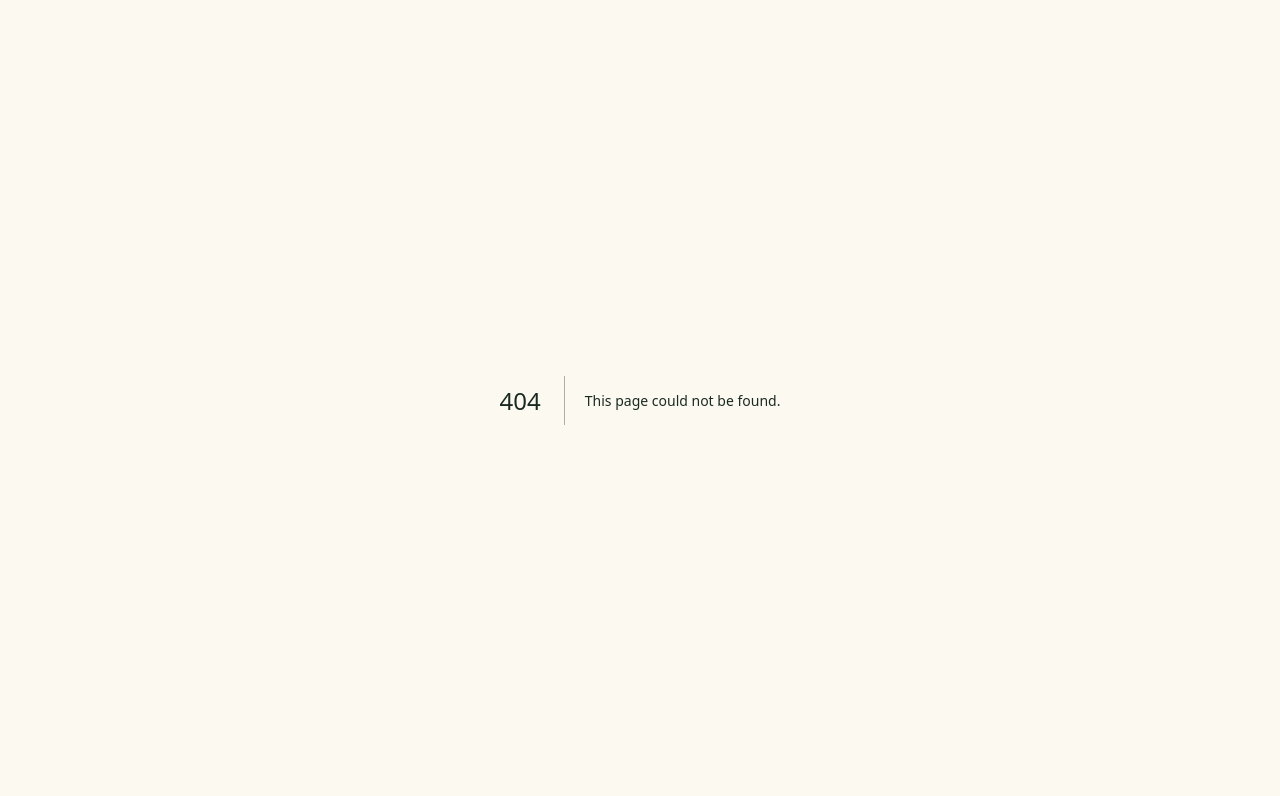
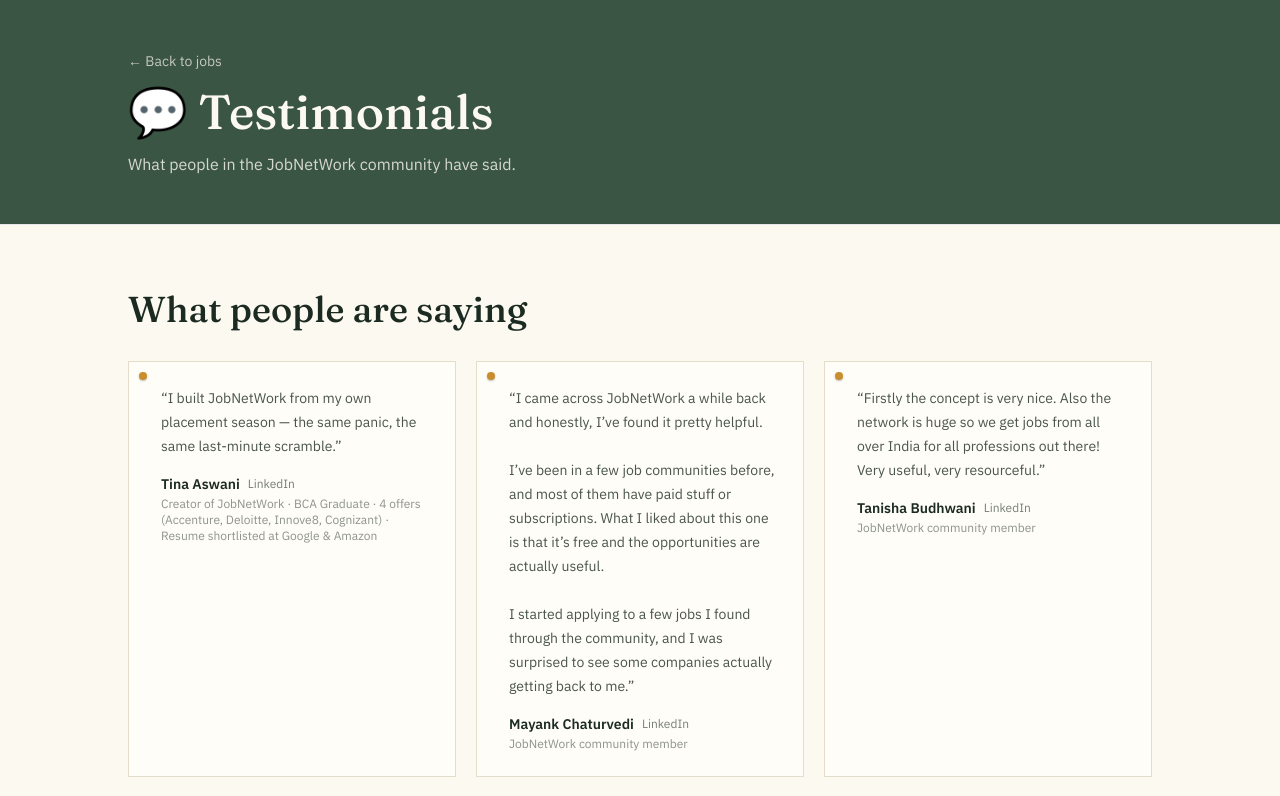
Before and after one commit to tinaaswanii/JobNetWork, a Next.js app: page /testimonials in a window 1280 px wide. Before the commit this address had no page. Shown: the top 796 px of the page. Built offline with nearby package versions, Linux system fonts and the light colour scheme.

Commit message:
Create page.tsx

```diff
--- /dev/null
+++ b/app/testimonials/page.tsx
@@ -0,0 +1,34 @@
+import type { Metadata } from "next";
+import Link from "next/link";
+import Testimonials from "@/components/Testimonials";
+
+const SITE_URL = "https://job-net-work.vercel.app";
+
+export const metadata: Metadata = {
+  title: "Testimonials — What the JobNetWork Community Says",
+  description:
+    "Feedback from students and freshers who use the JobNetWork community and Prep Trek.",
+  alternates: { canonical: `${SITE_URL}/testimonials` },
+};
+
+export default function TestimonialsPage() {
+  return (
+    <main className="min-h-screen bg-paper">
+      <header className="bg-board px-6 py-12 text-paper md:px-12">
+        <div className="mx-auto max-w-5xl">
+          <Link href="/" className="text-sm text-paper/70 hover:text-paper">
+            ← Back to jobs
+          </Link>
+          <h1 className="mt-4 font-display text-4xl md:text-5xl">
+            💬 Testimonials
+          </h1>
+          <p className="mt-4 max-w-2xl text-paper/80">
+            What people in the JobNetWork community have said.
+          </p>
+        </div>
+      </header>
+
+      <Testimonials />
+    </main>
+  );
+}
```
